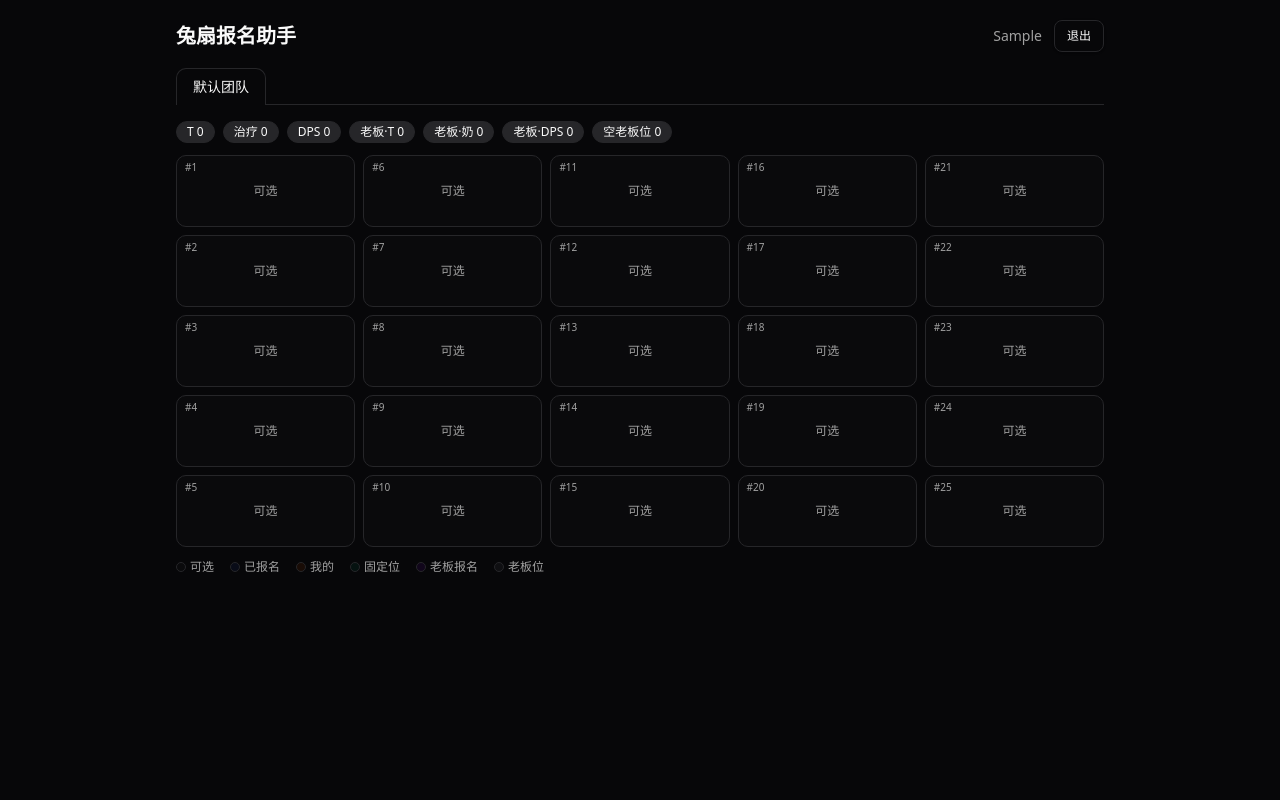
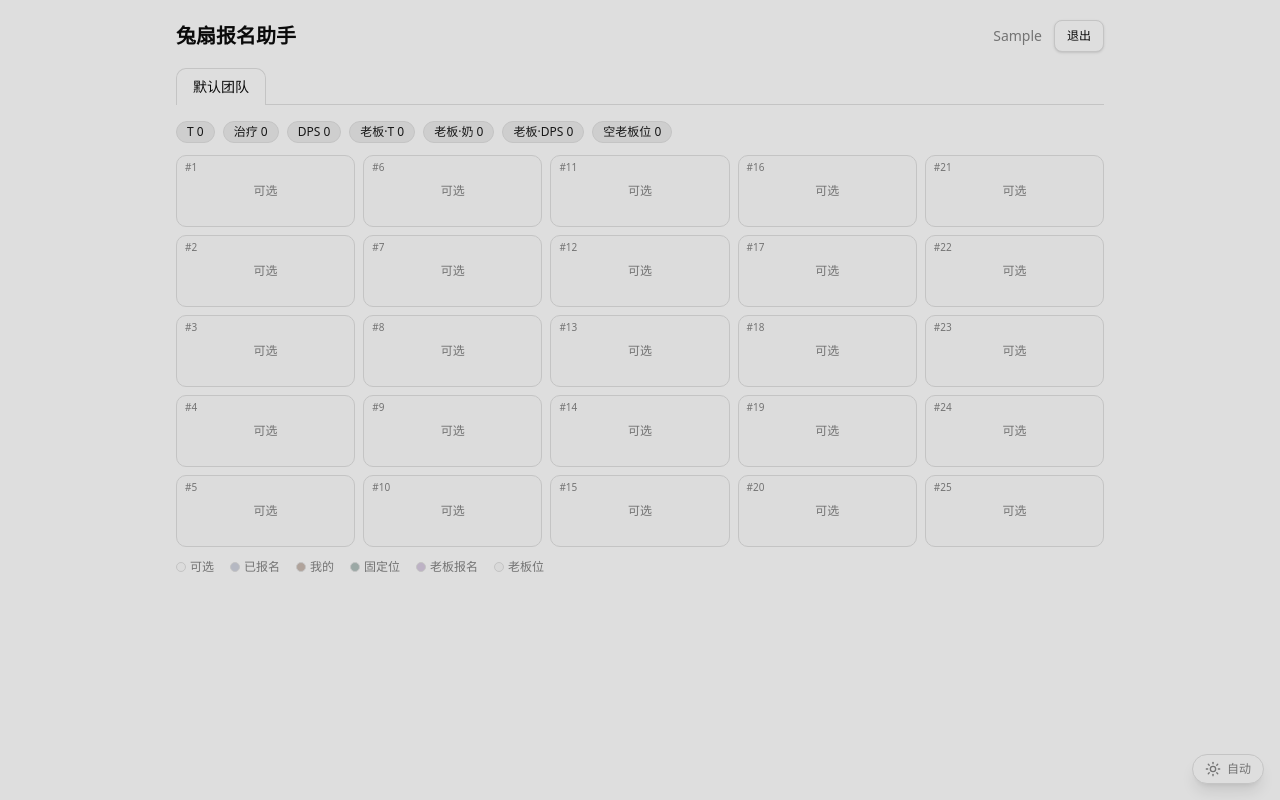
Before and after one commit to xunx-ii/TeamAssistant, a React (Vite) app: page / in a window 1280 px wide. Both pictures are taken after typing "Sample" into the empty fields and a click on the button "进入". Built offline with nearby package versions, Linux system fonts and the light colour scheme; no server answers.

Commit message:
配色切换

```diff
--- a/index.html
+++ b/index.html
@@ -1,5 +1,5 @@
 <!doctype html>
-<html lang="zh-CN" class="dark">
+<html lang="zh-CN">
   <head>
     <meta charset="UTF-8" />
     <link rel="icon" type="image/svg+xml" href="/favicon.svg" />
--- a/src/App.tsx
+++ b/src/App.tsx
@@ -1,5 +1,6 @@
 import { useState, useEffect, useCallback } from 'react'
 import { loadAdminQQs } from './config'
+import { initTheme } from './storage/theme'
 import {
   getStoredQQ, setStoredQQ, removeStoredQQ,
   loadTeams, saveTeams,
@@ -19,6 +20,7 @@ import { CancelModal } from './components/CancelModal'
 import { CancellationNotice } from './components/CancellationNotice'
 import { CreateTeamDialog } from './components/CreateTeamDialog'
 import { Button } from './components/ui/button'
+import { ThemeToggle } from './components/ThemeToggle'
 
 function createDefaultTeam(name = '默认团队'): Team {
   return {
@@ -80,6 +82,7 @@ function App() {
   useEffect(() => { saveTeams(teams) }, [teams])
   useEffect(() => { saveCancellations(cancellations) }, [cancellations])
   useEffect(() => { loadAdminQQs().then(setAdminQQs) }, [])
+  useEffect(() => { initTheme() }, [])
 
   // Poll locks from server (fast polling for editing indicators + team locks)
   useEffect(() => {
@@ -484,6 +487,7 @@ function App() {
         onConfirm={handleCreateTeam}
         onClose={() => setShowCreateTeam(false)}
       />
+      <ThemeToggle />
     </>
   )
 }
--- /dev/null
+++ b/src/components/ThemeToggle.tsx
@@ -0,0 +1,30 @@
+import { useState, useEffect } from 'react'
+import { Sun, Moon } from 'lucide-react'
+import { getStoredTheme, setStoredTheme, applyTheme } from '../storage/theme'
+
+export function ThemeToggle() {
+  const [theme, setTheme] = useState<'light' | 'dark' | 'system'>(getStoredTheme)
+
+  useEffect(() => {
+    applyTheme(theme)
+  }, [theme])
+
+  const cycle = () => {
+    const next = theme === 'dark' ? 'light' : theme === 'light' ? 'system' : 'dark'
+    setTheme(next)
+    setStoredTheme(next)
+  }
+
+  const icon = theme === 'dark' ? <Moon className="h-4 w-4" /> : theme === 'light' ? <Sun className="h-4 w-4" /> : <Sun className="h-4 w-4" />
+
+  return (
+    <button
+      className="fixed bottom-4 right-4 z-50 flex items-center gap-1.5 rounded-full border border-border bg-background px-3 py-1.5 text-xs text-muted-foreground shadow-lg hover:text-foreground hover:border-primary/50 transition-colors"
+      onClick={cycle}
+      title={`当前：${theme === 'dark' ? '暗色' : theme === 'light' ? '浅色' : '跟随系统'}`}
+    >
+      {icon}
+      <span>{theme === 'dark' ? '暗' : theme === 'light' ? '亮' : '自动'}</span>
+    </button>
+  )
+}
--- a/src/index.css
+++ b/src/index.css
@@ -42,23 +42,23 @@
 
 :root {
   --radius: 0.625rem;
-  --background: oklch(1 0 0);
+  --background: oklch(0.90 0 0);
   --foreground: oklch(0.145 0 0);
-  --card: oklch(1 0 0);
+  --card: oklch(0.93 0 0);
   --card-foreground: oklch(0.145 0 0);
-  --popover: oklch(1 0 0);
+  --popover: oklch(0.93 0 0);
   --popover-foreground: oklch(0.145 0 0);
   --primary: oklch(0.205 0 0);
   --primary-foreground: oklch(0.985 0 0);
-  --secondary: oklch(0.97 0 0);
+  --secondary: oklch(0.85 0 0);
   --secondary-foreground: oklch(0.205 0 0);
-  --muted: oklch(0.97 0 0);
+  --muted: oklch(0.85 0 0);
   --muted-foreground: oklch(0.556 0 0);
-  --accent: oklch(0.97 0 0);
+  --accent: oklch(0.85 0 0);
   --accent-foreground: oklch(0.205 0 0);
   --destructive: oklch(0.577 0.245 27.325);
-  --border: oklch(0.922 0 0);
-  --input: oklch(0.922 0 0);
+  --border: oklch(0.82 0 0);
+  --input: oklch(0.82 0 0);
   --ring: oklch(0.708 0 0);
   --chart-1: oklch(0.646 0.222 41.116);
   --chart-2: oklch(0.6 0.118 184.704);
--- /dev/null
+++ b/src/storage/theme.ts
@@ -0,0 +1,27 @@
+export function getStoredTheme(): 'light' | 'dark' | 'system' {
+  return (localStorage.getItem('theme') as 'light' | 'dark' | 'system') || 'system'
+}
+
+export function setStoredTheme(theme: 'light' | 'dark' | 'system') {
+  localStorage.setItem('theme', theme)
+}
+
+export function applyTheme(theme: 'light' | 'dark' | 'system') {
+  const root = document.documentElement
+  const isDark = theme === 'dark' || (theme === 'system' && window.matchMedia('(prefers-color-scheme: dark)').matches)
+  if (isDark) {
+    root.classList.add('dark')
+  } else {
+    root.classList.remove('dark')
+  }
+}
+
+export function initTheme() {
+  applyTheme(getStoredTheme())
+  // Listen for system changes when in 'system' mode
+  window.matchMedia('(prefers-color-scheme: dark)').addEventListener('change', () => {
+    if (getStoredTheme() === 'system') {
+      applyTheme('system')
+    }
+  })
+}
```
